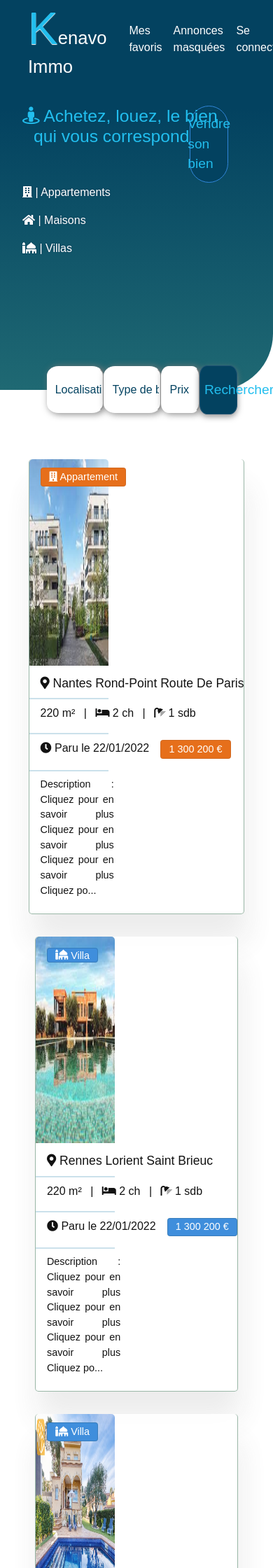
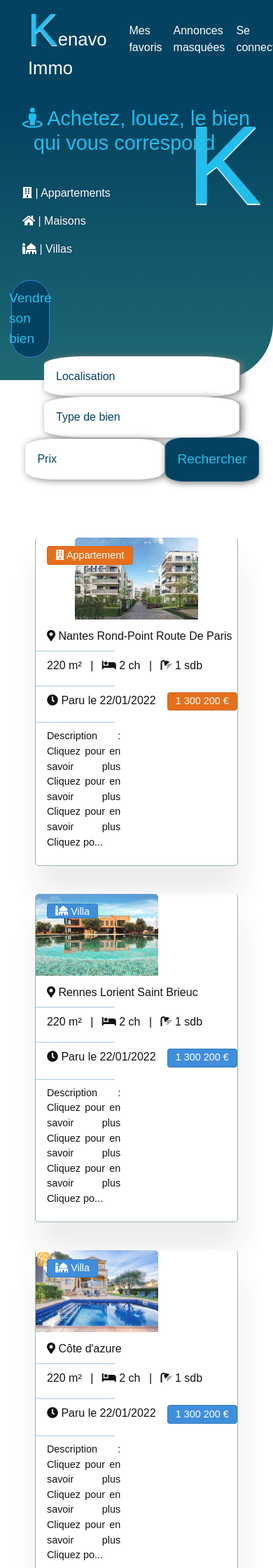
Before and after one commit to TheronBenjamin/AgenceImmo, a Symfony app: template templates/index/index.html.twig in a window 390 px wide; the page is wider, and only the part inside the window is pictured. Shown: the top 2240 px of that part at 70% size. Run offline with Twig, Linux system fonts and the light colour scheme; the template is opened without the code that fills it, so the values that code supplies are empty; style sheets or scripts are compiled from the project's sources; some libraries are stand-ins or nearby versions; some web fonts are replaced.

Commit message:
responsive

```diff
--- a/assets/scss/app.scss
+++ b/assets/scss/app.scss
@@ -43,8 +43,7 @@ $black: #000000;
 html body{
     font-family: 'Murecho', sans-serif;
     h1{
-        margin-top: -1.6rem;
-
+        margin-top: -1.5rem;
         span{
             font-size: 4rem;
             color: $light-blue;
@@ -61,15 +60,12 @@ html body{
     }
 
     .search-and-sell{
-        position: relative;
-        display: flex;
-        justify-content: center;
         margin-top: -4vh;
-        margin-bottom: 4rem;
+        margin-bottom: 5rem;
         input{
-            padding-left: .7rem;
-            width: 21vw;
-            height: 8vh;
+            padding: 1rem;
+            min-width: 280px;
+            max-width: 14vw;
             border: 1px solid $white;
             border-right: 1px solid $light-grey;
             outline-color: $clear-blue;
@@ -81,13 +77,14 @@ html body{
             &:first-child{
             }
             &:nth-child(3){
-                width: 14vw;
+                min-width: 200px;
+                max-width: 14vw;
             }
         }
         button{
+            padding: 1rem;
             margin-top: -.5px;
-            height: 8.2vh;
-            width: 14vw;
+            min-width: 14vw;
             font-size: 1.2rem;
             color: $light-blue;
             background-color: $sea-blue;
@@ -95,7 +92,7 @@ html body{
             border: 1px solid $mid-blue;
             border-radius: 20%;
             box-shadow: inset 0 0 0 0 $light-blue, 0px 3px 8px $light-grey;
-            transition: box-shadow ease-in .4s, color ease-in .5s;
+            transition: box-shadow ease-in .3s, color ease-in .3s;
             &:hover {
                 color: $white;
                 box-shadow: inset 25vw 0 0 0 $clear-blue, 0px 3px 8px $light-grey;
@@ -219,12 +216,15 @@ html body{
 }
 
 .header-card{
-    min-height: 50vh;
+    min-height: 320px;
+    max-height: 100vh;
     background: linear-gradient(to bottom, $sea-blue 5%, $sea-green 100%);
     margin: 0;
     padding: 0;
     border-bottom-right-radius: 80px;
+    border-top: $sea-blue;
     .h2-title{
+        font-size: 1.8rem;
         color: $light-blue;
         position: absolute;
     }
@@ -242,6 +242,13 @@ html body{
             margin-top: 8rem;
         }
     }
+    .logo{
+        font-size: 10rem;
+        color: $light-blue;
+        margin-left: 3rem;
+        margin-top: -3rem;
+        text-shadow: 0px 2px 1px $white;
+    }
 }
 
 
@@ -252,7 +259,7 @@ html body{
 .footer{
     background-color: $sea-blue;
     color: $white;
-    margin-top: 5rem;
+    margin-top: 3rem;
     padding: 4rem 4rem 1rem 4rem;
     border-top-left-radius: 80px;
     h1{
@@ -398,7 +405,7 @@ html body{
     }
     .villa-card{
         position: relative;
-        margin-bottom: 2rem;
+        margin-bottom: 2.5rem;
         box-shadow: 4px 40px 40px $mid-grey;
         border-left: 1px solid $opaque-green;
         border-right: 1px solid $opaque-green;
@@ -468,7 +475,7 @@ html body{
         p{
             font-size: 1rem;
             &:first-child{
-                font-size: 1.1rem;
+                font-size: 1rem;
                 font-weight: 500;
             }
             &:last-child{
@@ -500,10 +507,9 @@ html body{
         }
     }
     .img-good {
-        max-width: 29vw;
-        min-width: 29vw;
-        min-height: 35vh;
-        max-height: 35vh;
+        width: 29vw;
+        max-height: 230px;
+        min-height: 230px;
         z-index: 1;
         border-radius: 5px 5px 0 0;
         transition: transform ease .5s;
@@ -524,3 +530,22 @@ html body{
     transform: translateZ(0);
     }
 }
+
+
+@media screen and (max-width: 720px){
+    html body {
+        .villa-group {
+            .villa-card{
+                .hr{
+
+                }
+            }
+            .img-good {
+                min-width: 45vw;
+                max-width: 45vw;
+                min-height: 30vw;
+                max-height: 30vw;
+            }
+        }
+    }
+}
--- a/templates/inc/footer.html.twig
+++ b/templates/inc/footer.html.twig
@@ -36,7 +36,7 @@
                 </div>
             </div>
             <div>
-                <h3>Réseaux sociaux                border-bottom-left-radius: 10px;
+                <h3>Réseaux sociaux
                     <div class="underline"><span></span></div></h3>
                 <ul class="footer-links">
                     <li><a class="footer-link" href="">Facebook<div class="underline"></div></a></li>
--- a/templates/index/index.html.twig
+++ b/templates/index/index.html.twig
@@ -5,18 +5,21 @@
 {% block body %}
 
     <div class="header-card">
-        <div class="d-flex justify-content-between me-3 ms-3">
+        <div class="d-flex justify-content-between align-items-center flex-wrap me-3 ms-3">
             <div>
                 <h2 class="h2-title mt-0 p-3">
                     <i class="fas fa-street-view"></i>
                     Achetez, louez, le bien
                     <div class="ms-3">qui vous correspond</div>
                 </h2>
-            <div class="d-flex flex-column">
-                <p class="ms-3"><i class="fas fa-building"></i> | Appartements </p>
-                <p class="ms-3"><i class="fas fa-home"></i> | Maisons</p>
-                <p class="ms-3"><i class="fas fa-mosque"></i> | Villas</p>
+                <div class="d-flex flex-column">
+                    <p class="ms-3"><i class="fas fa-building"></i> | Appartements </p>
+                    <p class="ms-3"><i class="fas fa-home"></i> | Maisons</p>
+                    <p class="ms-3"><i class="fas fa-mosque"></i> | Villas</p>
+                </div>
             </div>
+            <div class="logo">
+                K
             </div>
             <div>
                 <a class="link me-5" href="#">Vendre son bien</a>
@@ -24,7 +27,7 @@
         </div>
     </div>
     <div class="ms-3">
-        <div class="search-and-sell">
+        <div class="search-and-sell d-flex justify-content-center align-items-center flex-wrap ">
             <input type="text" placeholder="Localisation">
             <input type="text" placeholder="Type de bien">
             <input type="text" placeholder="Prix">
@@ -32,8 +35,8 @@
         </div>
     </div>
     <div class="ms-4">
-        <div class="villa-group d-flex justify-content-center align-items-center mb-5 flex-wrap">
-            <div class="me-4 villa-card">
+        <div class="villa-group d-flex justify-content-center align-items-center flex-wrap">
+            <div class="me-4 villa-card d-flex align-items-stretch">
                 <a class="hidden-link" href="#">
                     <p class="d-flex justify-content-start ms-3 mb-2 mt-1 good-type">
                         <span class="ftw-bold text-brown text-good-title me-2">
```
